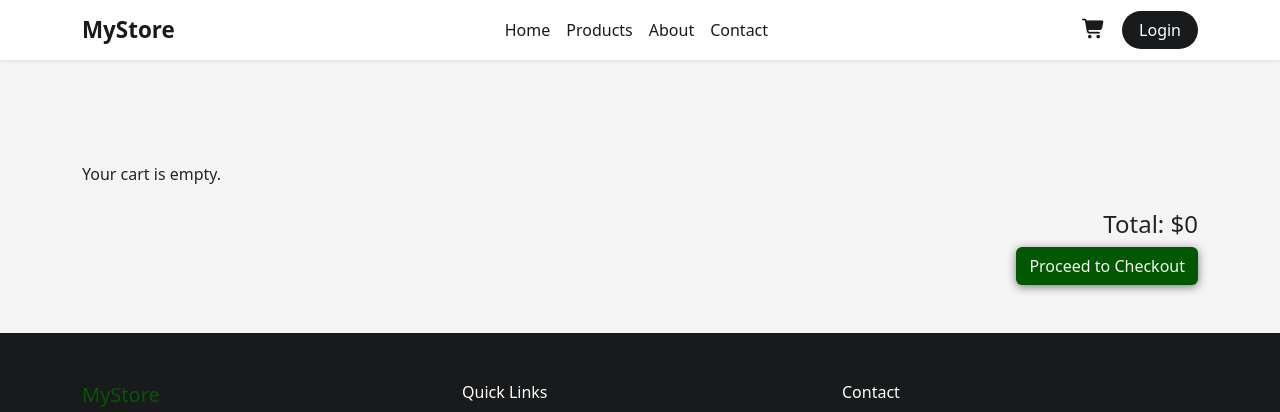
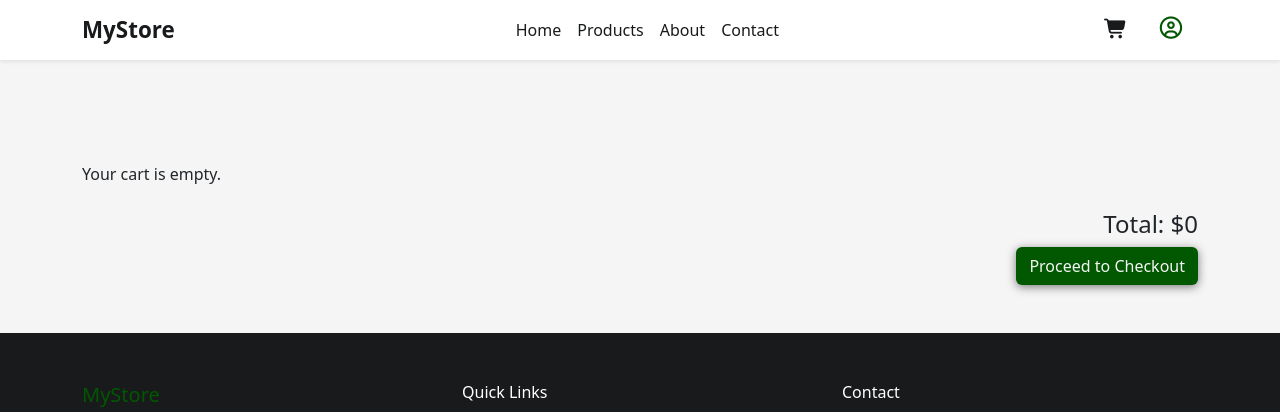
Before and after one commit to HadyHany23/ITI-SN-ECommerse, a plain HTML site: page pages/cart.html in a window 1280 px wide. Shown: the top 412 px of the page. Drawn offline with nearby package versions, Linux system fonts and the light colour scheme.

Commit message:
add profile icon to navbar

```diff
--- a/css/styles.css
+++ b/css/styles.css
@@ -46,16 +46,13 @@ a {
   color: var(--primary);
 }
 
-.btn-login {
-  background-color: var(--secondary);
-  color: white;
-  padding: 6px 16px;
-  border-radius: 30px;
+.btn i {
+  color: var(--primary);
+  font-size: 1.4rem;
 }
 
-.btn-login:hover {
-  background-color: #00b3a0;
-  color: white;
+.btn i:hover {
+  color: var(--secondary);
 }
 
 /* ================= HERO SLIDER ================= */
--- a/pages/cart.html
+++ b/pages/cart.html
@@ -61,7 +61,9 @@
               <i class="fa-solid fa-cart-shopping"></i>
             </a>
 
-            <a href="login.html" class="btn btn-login"> Login </a>
+            <a href="pages/profile.html" class="btn">
+              <i class="fa-regular fa-circle-user"></i>
+            </a>
           </div>
         </div>
       </div>
```
Also changed, not shown: index.html (+3 -1 lines), pages/about.html (+3 -1 lines), pages/contact.html (+3 -2 lines), pages/productDetails.html (+3 -1 lines), pages/products.html (+3 -1 lines), pages/profile.html (+12 -0 lines).
